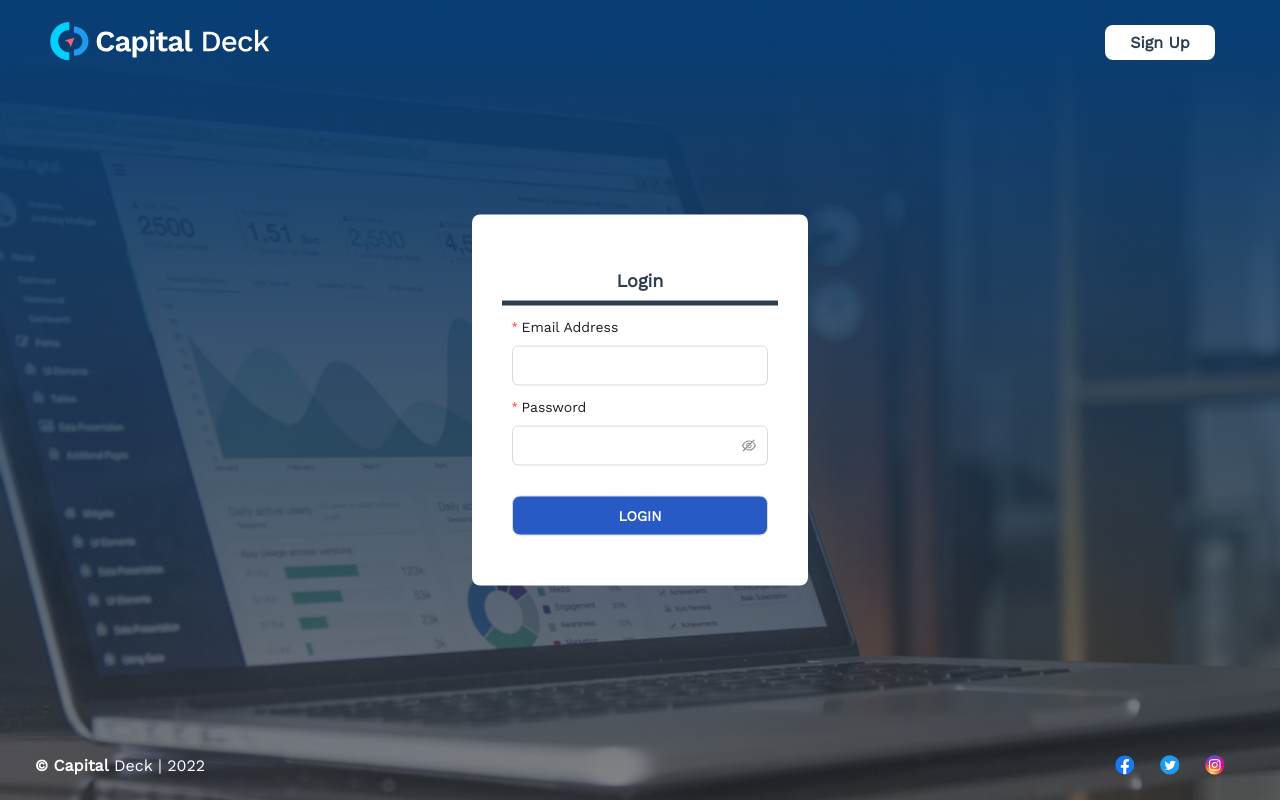
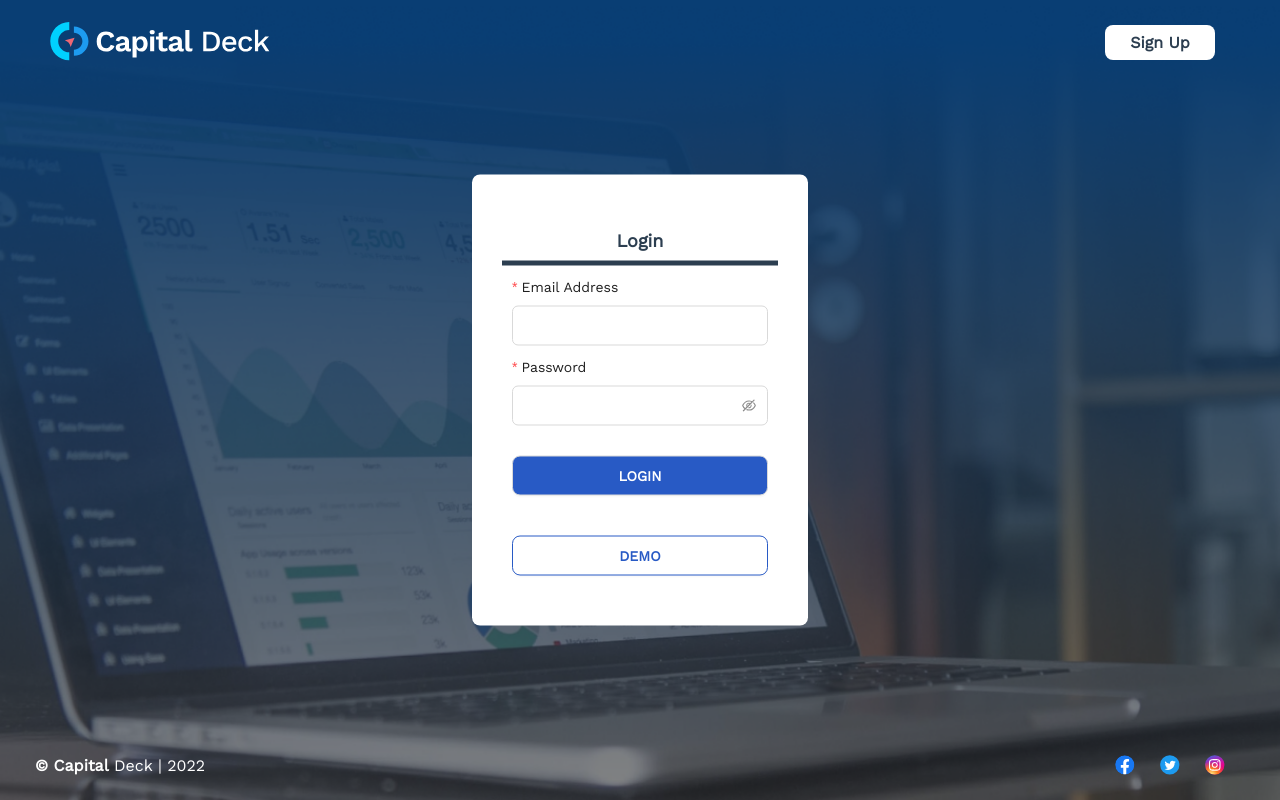
Before and after one commit to pesto-students/capital-deck-frontend-team1_ashish, a React (Create React App) app: page /login in a window 1280 px wide. Built offline with nearby package versions, Linux system fonts and the light colour scheme.

Commit message:
feature: add demo login

```diff
--- a/src/common_css/Form.css
+++ b/src/common_css/Form.css
@@ -45,6 +45,12 @@
   border-radius: 8px;
 }
 
+.demo-button {
+  color: #285ac5;
+  background-color: #ffffff;
+  border-color: #285ac5;
+}
+
 .login-button:hover {
   color: #b0e3e0 !important;
 }
--- a/src/components/Login/LoginForm.js
+++ b/src/components/Login/LoginForm.js
@@ -31,6 +31,12 @@ const LoginForm = () => {
 
   const handleSubmit = () => {
     dispatch(login(formInput));
+  };
+
+  const handleDemoSubmit = (e) => {
+    e.preventDefault();
+    const demoLogin = { email: 'pestoproject@demomail.com', password: 'Pesto@123' };
+    dispatch(login(demoLogin));
   };
 
   if (isLoading) {
@@ -89,6 +95,14 @@ const LoginForm = () => {
             LOGIN
           </Button>
         </Form.Item>
+        <Form.Item>
+          <Button
+            htmlType='submit'
+            className='demo-button login-button'
+            onClick={(e) => handleDemoSubmit(e)}>
+            DEMO
+          </Button>
+        </Form.Item>
       </Form>
     </div>
   );
```
